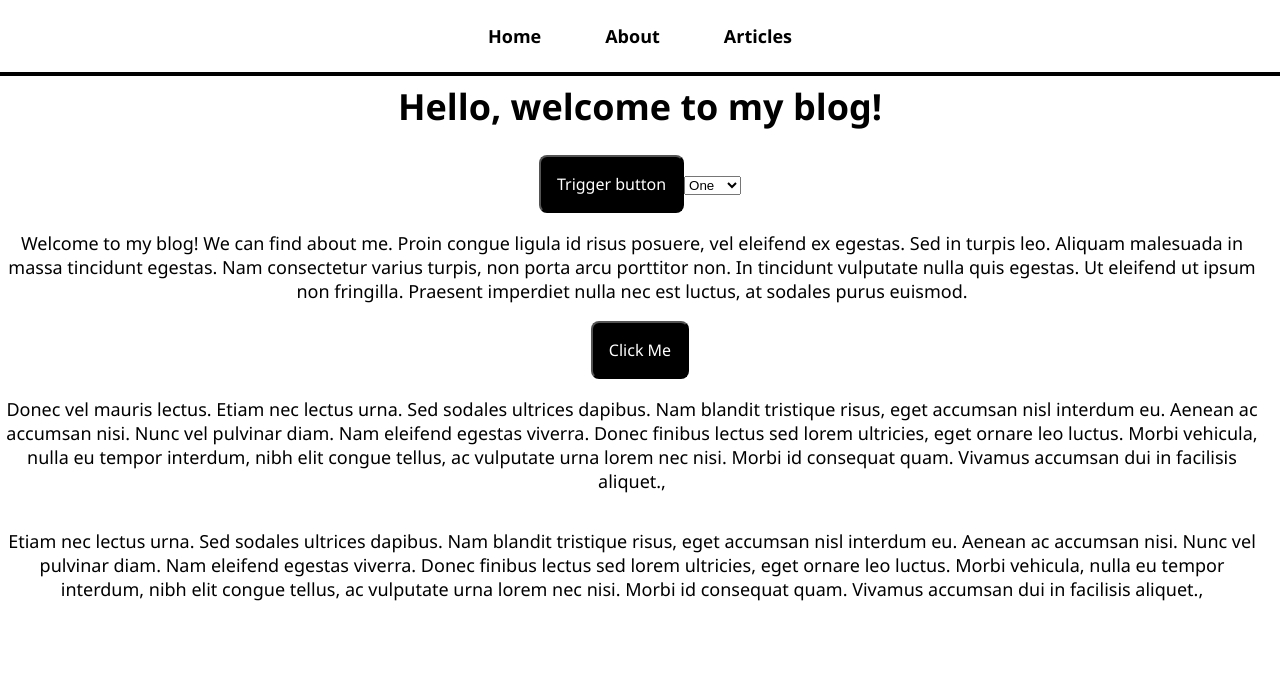
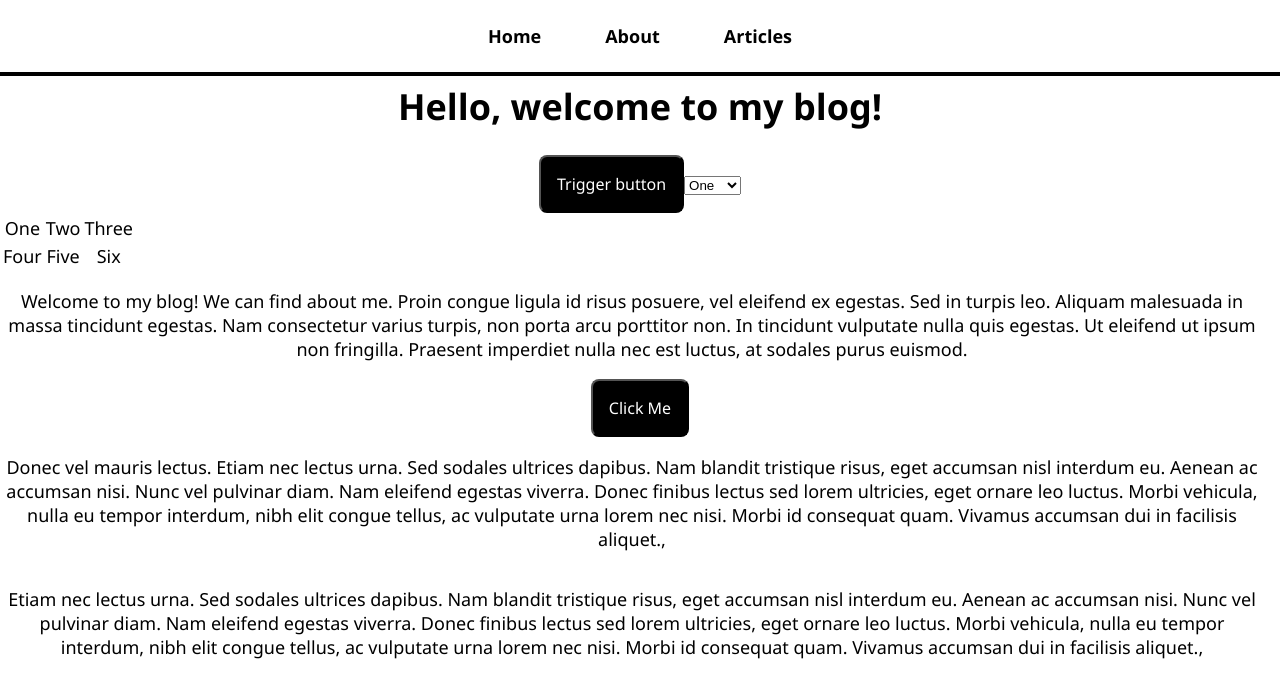
Before and after one commit to AssemSuper/30github, a React (Create React App) app: page / in a window 1280 px wide. Shown: the top 698 px of the page. Built offline with nearby package versions, Linux system fonts and the light colour scheme.

Commit message:
17 commit

```diff
--- a/src/pages/HomePage.js
+++ b/src/pages/HomePage.js
@@ -10,6 +10,19 @@ const HomePage = () => (
             <option value="3">Three</option>
             <option value="4">Four</option>
         </select>
+
+        <table>
+            <tr>
+                <td>One</td>
+                <td>Two</td>
+                <td>Three</td>
+            </tr>
+            <tr>
+                <td>Four</td>
+                <td>Five</td>
+                <td>Six</td>
+            </tr>
+        </table>
 
     <p>
         Welcome to my blog! We can find about me.
```
